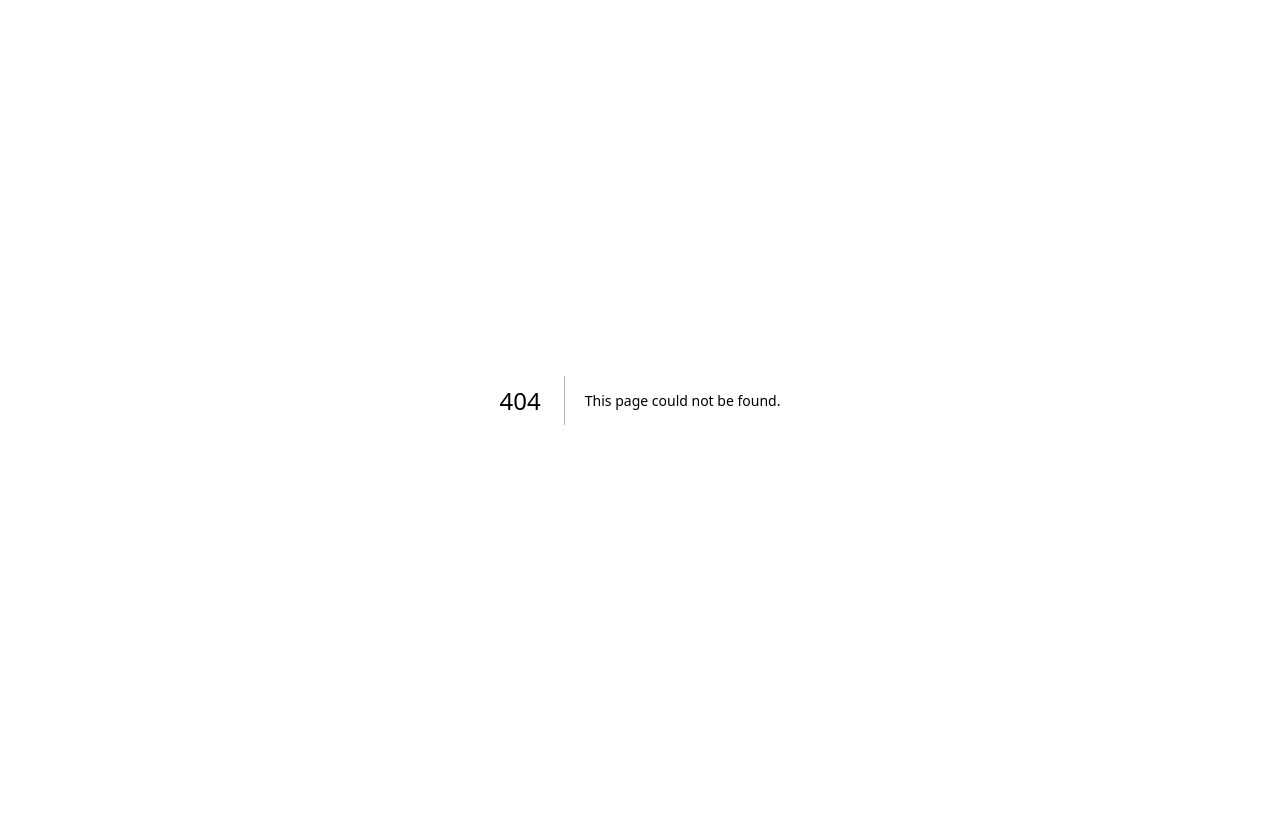
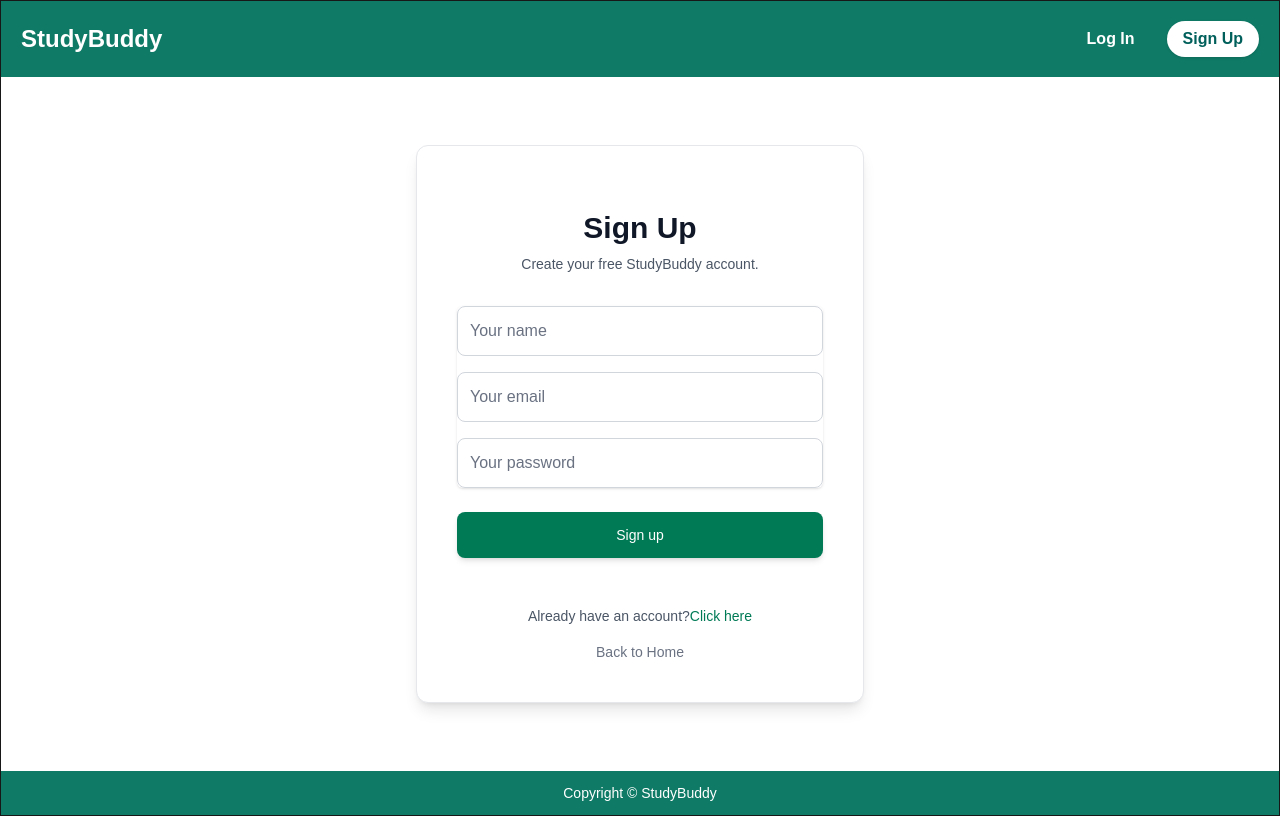
Before and after one commit to eliziahsalcedo29/studybuddy, a Next.js app: page /signup in a window 1280 px wide. Before the commit this address had no page. Built offline with nearby package versions, Linux system fonts and the light colour scheme.

Commit message:
Working Copy

```diff
--- a/app/components/Header.tsx
+++ b/app/components/Header.tsx
@@ -24,12 +24,12 @@ export default function Header() {
           </Link>
 
           {/* Sign up: white pill button to match screenshot. Kept as a Link for client navigation. */}
-          {/* <Link
+           <Link
             href="/signup"
             className="bg-white text-teal-800 px-4 py-1.5 rounded-full font-semibold shadow-sm hover:opacity-95"
           >
             Sign Up
-          </Link> */}
+          </Link>
         </div>
       </div>
     </header>
--- a/app/login/page.tsx
+++ b/app/login/page.tsx
@@ -4,9 +4,67 @@ import Default from "../templates/Default";
 export default function Login() {
   return (
     <Default>
-      <div className="">
-        Login
+      <div className="flex items-center justify-center py-12 px-4 sm:px-6 lg:px-8">
+      <div className="w-full max-w-md space-y-8 bg-white p-8 sm:p-10 rounded-xl shadow-lg border border-gray-200">
+
+        <div className="text-center">
+          <h2 className="mt-6 text-3xl font-extrabold text-gray-900">
+            Login
+          </h2>
+          <p className="mt-2 text-sm text-gray-600">
+            Sign in to continue your studies.
+          </p>
+        </div>
+
+        <form className="mt-8 space-y-6" action="#" method="POST">
+          <div className="rounded-md shadow-sm space-y-4">
+            {/* Email Input */}
+            <div>
+              <label htmlFor="email-address" className="sr-only">Your email</label>
+              <input id="email-address" name="email" type="email" autoComplete="email" required
+                className="appearance-none relative block w-full px-4 py-3 border border-gray-300 placeholder-gray-500 text-gray-900 rounded-lg focus:outline-none focus:ring-emerald-600 focus:border-emerald-600 focus:z-10 text-base"
+                placeholder="Your email"
+              />
+            </div>
+
+            {/* Password Input */}
+            <div>
+              <label htmlFor="password" className="sr-only">Your password</label>
+              <input id="password" name="password" type="password" autoComplete="current-password" required
+                className="appearance-none relative block w-full px-4 py-3 border border-gray-300 placeholder-gray-500 text-gray-900 rounded-lg focus:outline-none focus:ring-emerald-600 focus:border-emerald-600 focus:z-10 text-base"
+                placeholder="Your password"
+              />
+            </div>
+          </div>
+
+          {/* Submit Button */}
+          <div>
+            <button type="submit"
+              className="group relative w-full flex justify-center py-3 px-4 border border-transparent text-sm font-medium rounded-lg text-white bg-emerald-700 hover:bg-emerald-800 focus:outline-none focus:ring-2 focus:ring-offset-2 focus:ring-emerald-600 transition duration-150 ease-in-out shadow-md"
+            >
+              Log in
+            </button>
+          </div>
+        </form>
+
+        <div className="text-center space-y-4 pt-4">
+          {/* Don't have an account link */}
+          <p className="text-sm text-gray-600">
+            Don't have an account?
+            <a href="#" className="font-medium text-emerald-700 hover:text-emerald-800 hover:underline transition duration-150 ease-in-out">
+              Click here
+            </a>
+          </p>
+
+          {/* Back to Home link */}
+          <p className="text-sm">
+            <a href="#" className="font-medium text-gray-500 hover:text-gray-700 hover:underline transition duration-150 ease-in-out">
+              Back to Home
+            </a>
+          </p>
+        </div>
       </div>
+    </div>
     </Default>
   );
 }
--- /dev/null
+++ b/app/signup/page.tsx
@@ -0,0 +1,81 @@
+import Default from "../templates/Default";
+
+export default function Signup() {
+  return (
+    <Default>
+     <div className="flex items-center justify-center py-12 px-4 sm:px-6 lg:px-8">
+        <div className="w-full max-w-md space-y-8 bg-white p-8 sm:p-10 rounded-xl shadow-lg border border-gray-200">
+
+          {/* Sign Up Content */}
+          <div className="text-center">
+            <h2 className="mt-6 text-3xl font-extrabold text-gray-900">
+              Sign Up
+            </h2>
+            <p className="mt-2 text-sm text-gray-600">
+              Create your free StudyBuddy account.
+            </p>
+          </div>
+
+          <form className="mt-8 space-y-6" action="#" method="POST">
+            <div className="rounded-md shadow-sm space-y-4">
+               {/* Name Input */}
+              <div>
+                <label htmlFor="signup-name" className="sr-only">Your name</label>
+                <input id="signup-name" name="name" type="text" autoComplete="name" required
+                  className="appearance-none relative block w-full px-4 py-3 border border-gray-300 placeholder-gray-500 text-gray-900 rounded-lg focus:outline-none focus:ring-emerald-600 focus:border-emerald-600 focus:z-10 text-base"
+                  placeholder="Your name"
+                />
+              </div>
+
+              {/* Email Input */}
+              <div>
+                <label htmlFor="signup-email" className="sr-only">Your email</label>
+                <input id="signup-email" name="email" type="email" autoComplete="email" required
+                  className="appearance-none relative block w-full px-4 py-3 border border-gray-300 placeholder-gray-500 text-gray-900 rounded-lg focus:outline-none focus:ring-emerald-600 focus:border-emerald-600 focus:z-10 text-base"
+                  placeholder="Your email"
+                />
+              </div>
+
+              {/* Password Input */}
+              <div>
+                <label htmlFor="signup-password" className="sr-only">Your password</label>
+                <input id="signup-password" name="password" type="password" autoComplete="new-password" required
+                  className="appearance-none relative block w-full px-4 py-3 border border-gray-300 placeholder-gray-500 text-gray-900 rounded-lg focus:outline-none focus:ring-emerald-600 focus:border-emerald-600 focus:z-10 text-base"
+                  placeholder="Your password"
+                />
+              </div>
+            </div>
+
+            {/* Submit Button */}
+            <div>
+              <button type="submit"
+                className="group relative w-full flex justify-center py-3 px-4 border border-transparent text-sm font-medium rounded-lg text-white bg-emerald-700 hover:bg-emerald-800 focus:outline-none focus:ring-2 focus:ring-offset-2 focus:ring-emerald-600 transition duration-150 ease-in-out shadow-md"
+              >
+                Sign up
+              </button>
+            </div>
+          </form>
+
+          <div className="text-center space-y-4 pt-4">
+            {/* Already have an account link, linked to the external /login route */}
+            <p className="text-sm text-gray-600">
+              Already have an account?
+              <a href="/login"
+                className="font-medium text-emerald-700 hover:text-emerald-800 hover:underline transition duration-150 ease-in-out">
+                Click here
+              </a>
+            </p>
+
+            {/* Back to Home link */}
+            <p className="text-sm">
+              <a href="#"
+                className="font-medium text-gray-500 hover:text-gray-700 hover:underline transition duration-150 ease-in-out">
+                Back to Home
+              </a>
+            </p>
+          </div>
+        </div>
+      </div>
+    </Default>
+  );
+}
```
